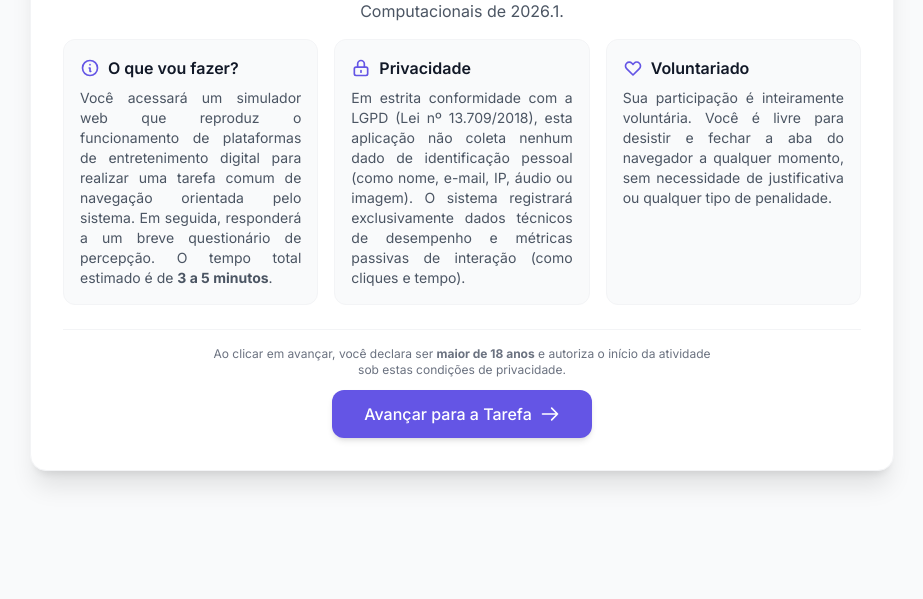
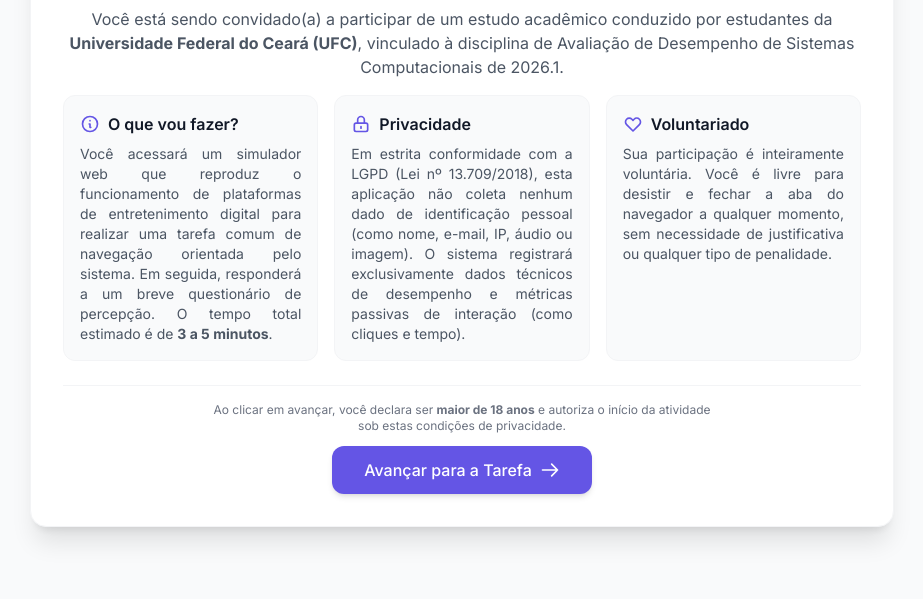
Before and after one commit to Davidx1999/ads_tests, a website built with Vite: page index.html in a window 1280 px wide. Shown: the part 201-800 px from the top of the page, without its empty margins (178-1101 px from the left). Built offline with nearby package versions, Linux system fonts and the light colour scheme; a web font is replaced by a local one.

Commit message:
fix: centralizar telas de setup e instrução verticalmente

```diff
--- a/js/app.js
+++ b/js/app.js
@@ -741,11 +741,8 @@ class App {
         }
 
         const main = document.createElement('main');
-        main.className = 'flex-grow';
+        main.className = 'flex-grow flex flex-col';
 
-        if (this.state.view === 'settings') {
-            main.className = 'flex-grow flex flex-col';
-        }
 
         let contentHtml = '';
         switch (this.state.view) {
```
Also changed, not shown: dist/assets/index-DDNx3nXl.js, dist/index.html.
